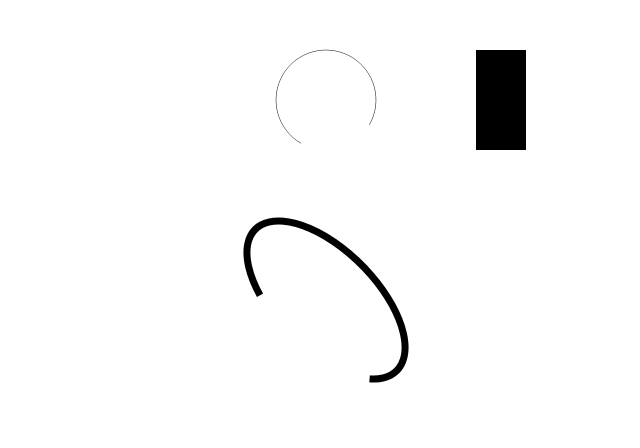
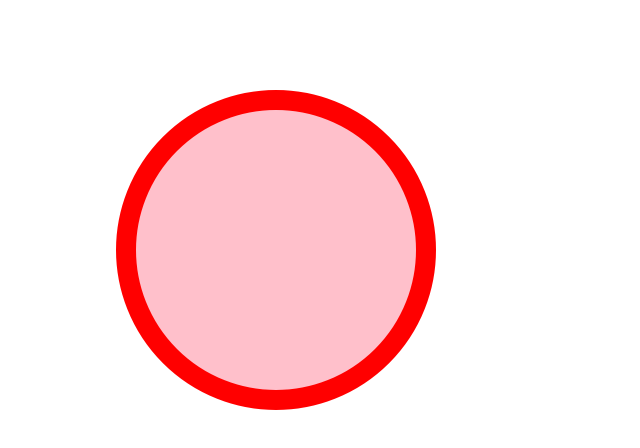
Before and after one commit to da-matsumoto/math, a plain HTML site: page index.html in a window 1280 px wide. Shown: the whole page, without its empty margins (244-884 px from the left). Drawn offline with Linux system fonts and the light colour scheme.

Commit message:
色を試す

```diff
--- /dev/null
+++ b/example3.js
@@ -0,0 +1,25 @@
+function setup() {
+	ctx.lineWidth = 40;
+  ctx.fillStyle = "pink";
+  ctx.strokeStyle = "red";
+  ctx.beginPath();
+  ctx.arc(400, 500, 300, 0, 180*Math.PI*2, true);
+  ctx.closePath();
+  ctx.fill();
+  ctx.stroke();
+}
+
+function loop() {
+}
+
+function touchStart() {
+
+}
+
+function touchMove() {
+
+}
+
+function touchEnd() {
+
+}
--- a/index.html
+++ b/index.html
@@ -8,7 +8,7 @@
 		<meta name="viewport" content="width=device-width, initial-scale=1.0, maximum-scale=1.0, minimum-scale=1.0">
 		<link rel="stylesheet" type="text/css" href="css/designingmath.css">
 		<script src="js/designingmath.js"></script>
-		<script src="example2.js"></script>
+		<script src="example3.js"></script>
 	</head>
 	<body>
 		<canvas id="canvas" width=1280 height=1600></canvas>
```
